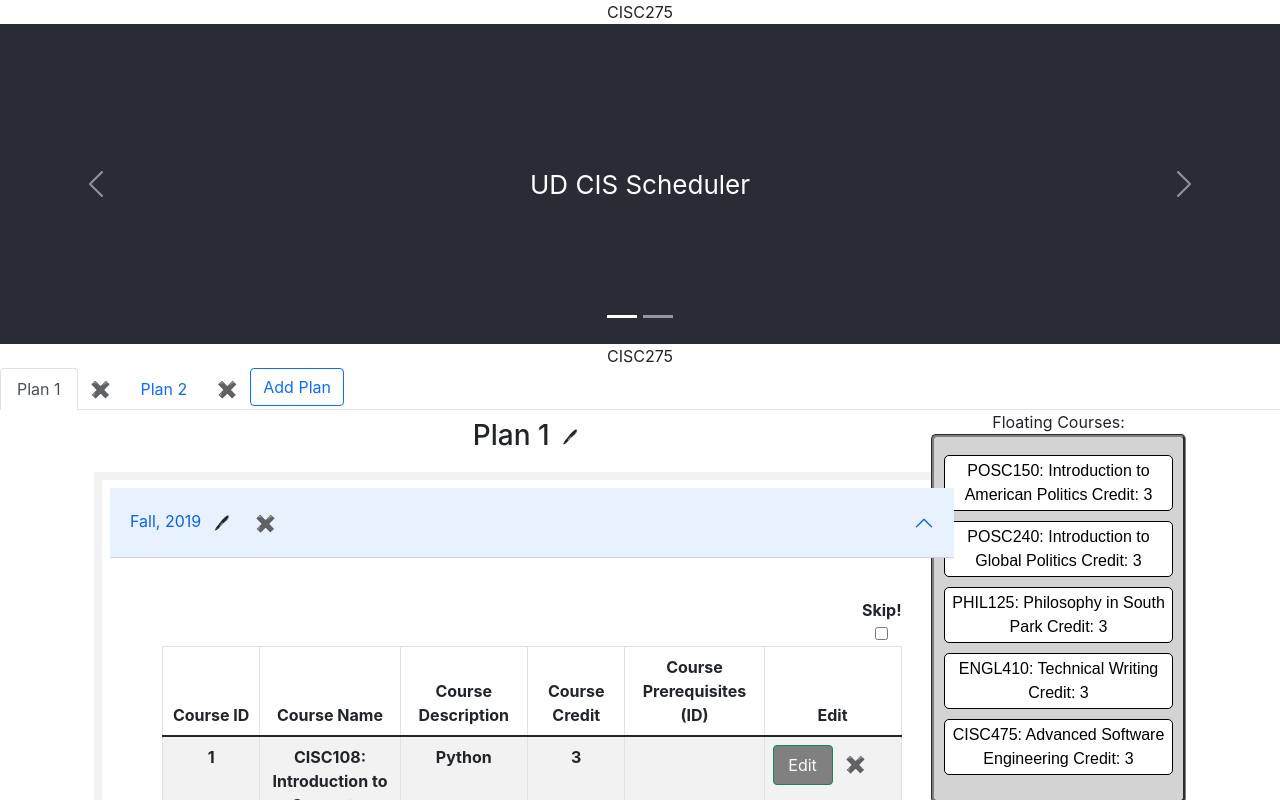
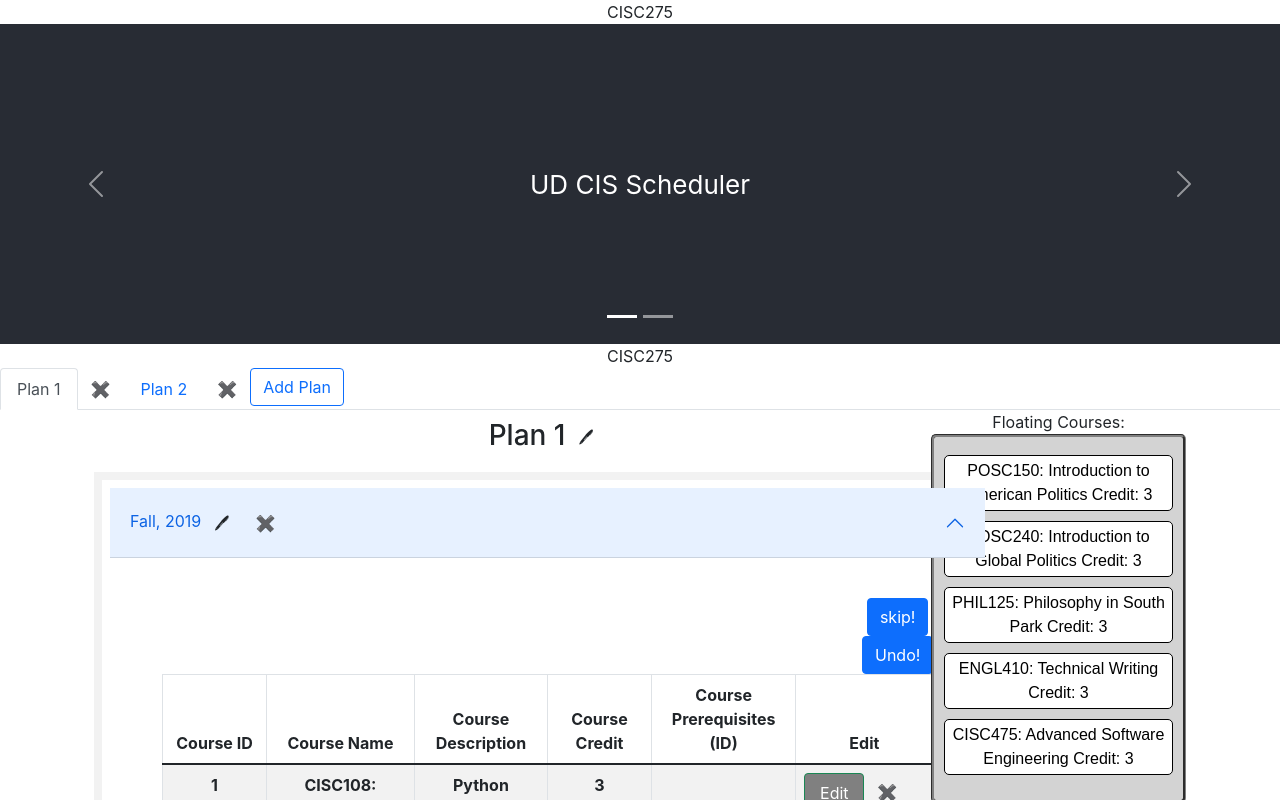
Before and after one commit to UD-CISC275-S22/cis-scheduler-team24, a React (Create React App) app: page / in a window 1280 px wide. Shown: the top 800 px of the page. Built offline with nearby package versions, Linux system fonts and the light colour scheme.

Commit message:
added two button

```diff
--- a/src/components/listCourses.tsx
+++ b/src/components/listCourses.tsx
@@ -20,7 +20,8 @@ export function ListCourses({
     setRequirements,
     removeSemesterCourses,
     updateCourses,
-    updateSemesterCourses
+    updateSemesterCourses,
+    Noskip
 }: {
     semesterCourses: Course[];
     floatingCourses: Course[];
@@ -30,6 +31,7 @@ export function ListCourses({
     removeSemesterCourses: () => void;
     updateCourses: (newCourse: Course) => void;
     updateSemesterCourses: (newCourse: Course) => void;
+    Noskip: () => void;
 }): JSX.Element {
     const [tableCourses, setTableCourses] = useState<Course[]>(semesterCourses);
     const [showAddModal, setShowAddModal] = useState(false);
@@ -132,41 +134,18 @@ export function ListCourses({
         setTableCourses([]);
         removeSemesterCourses();
     }
-    function skipSemester(e: React.ChangeEvent<HTMLInputElement>): void {
-        setTableCourses([]);
-        removeSemesterCourses();
-        setIsCheckedA(e.target.checked);
+
+    function undeleteAllCourse() {
+        setTableCourses(semesterCourses);
+        Noskip();
     }
-    const [isCheckedA, setIsCheckedA] = useState(false);
-    interface Props {
-        isChecked: boolean;
-        handleChange: (event: React.ChangeEvent<HTMLInputElement>) => void;
-        label: string;
-    }
-
-    const Checkbox = (props: Props) => {
-        return (
-            <div>
-                <label htmlFor={props.label}>{props.label}</label>
-                <input
-                    type="checkbox"
-                    checked={props.isChecked}
-                    onChange={props.handleChange /*, props.handleChangeA*/}
-                    id={props.label}
-                />
-            </div>
-        );
-    };
-
     return (
         <div>
             <div style={{ marginLeft: "700px" }}>
-                <Checkbox
-                    handleChange={skipSemester}
-                    isChecked={isCheckedA}
-                    label="Skip!"
-                    data-testid="SkipSemester-Checkbox"
-                />
+                <span>
+                    <Button onClick={deleteAllCourse}>skip!</Button>
+                    <Button onClick={undeleteAllCourse}>Undo!</Button>
+                </span>
             </div>
             <Table striped bordered hover>
                 <thead>
```
